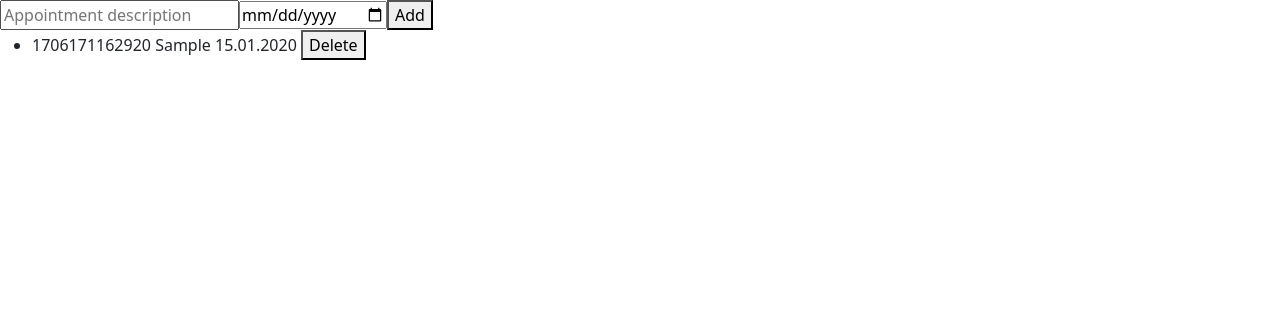
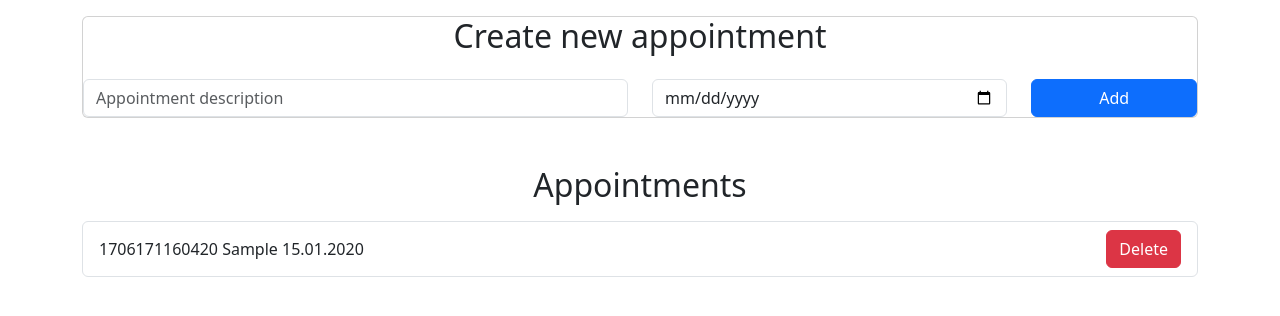
Before and after one commit to rupindersingh91/ng-appointment-app, an Angular app: page / in a window 1280 px wide. Both pictures are taken after typing "Sample", "2020-01-15" into the empty fields and a click on the button "Add". Shown: the top 316 px of the page. Built offline with nearby package versions, Linux system fonts and the light colour scheme.

Commit message:
UI improved

```diff
--- a/src/app/appointment-list/appointment-list.component.html
+++ b/src/app/appointment-list/appointment-list.component.html
@@ -1,20 +1,47 @@
-<div>
+<div class="container">
+  <div class="card mt-3">
+    <div class="row">
+      <div class="col">
+        <h2 class="text-center">Create new appointment</h2>
+      </div>
+    </div>
+    <div class="row mt-3">
+      <div class="col-md-6">
         <input
+          class="form-control"
           [(ngModel)]="newAppointmentTitle"
           placeholder="Appointment description"
         />
+      </div>
+      <div class="col-md-4">
         <input
+          class="form-control"
           [(ngModel)]="newAppointmentDate"
           type="date"
           placeholder="Appointment date"
         />
-  <button (click)="addAppointment()">Add</button>
+      </div>
+      <div class="col-md-2">
+        <button class="btn btn-primary w-100" (click)="addAppointment()">
+          Add
+        </button>
+      </div>
+    </div>
   </div>
 
-<ul>
-  <li *ngFor="let appointment of appointments; index as i">
+  <h2 class="text-center mt-5">Appointments</h2>
+  <ul class="list-group mt-3">
+    <li
+      class="list-group-item d-flex justify-content-between align-items-center"
+      *ngFor="let appointment of appointments; index as i"
+    >
       {{ appointment.id }} {{ appointment.title }}
       {{ appointment.date | date : "dd.MM.yyyy" }}
-    <button (click)="deleteAppointment(i)">Delete</button>
+      <button class="btn btn-danger" (click)="deleteAppointment(i)">
+        Delete
+      </button>
     </li>
   </ul>
+</div>
+
+<div></div>
```
Also changed, not shown: 1 other file (tests, documents, lock files or other folders). Lines whose indentation alone changed are shown as unchanged.
